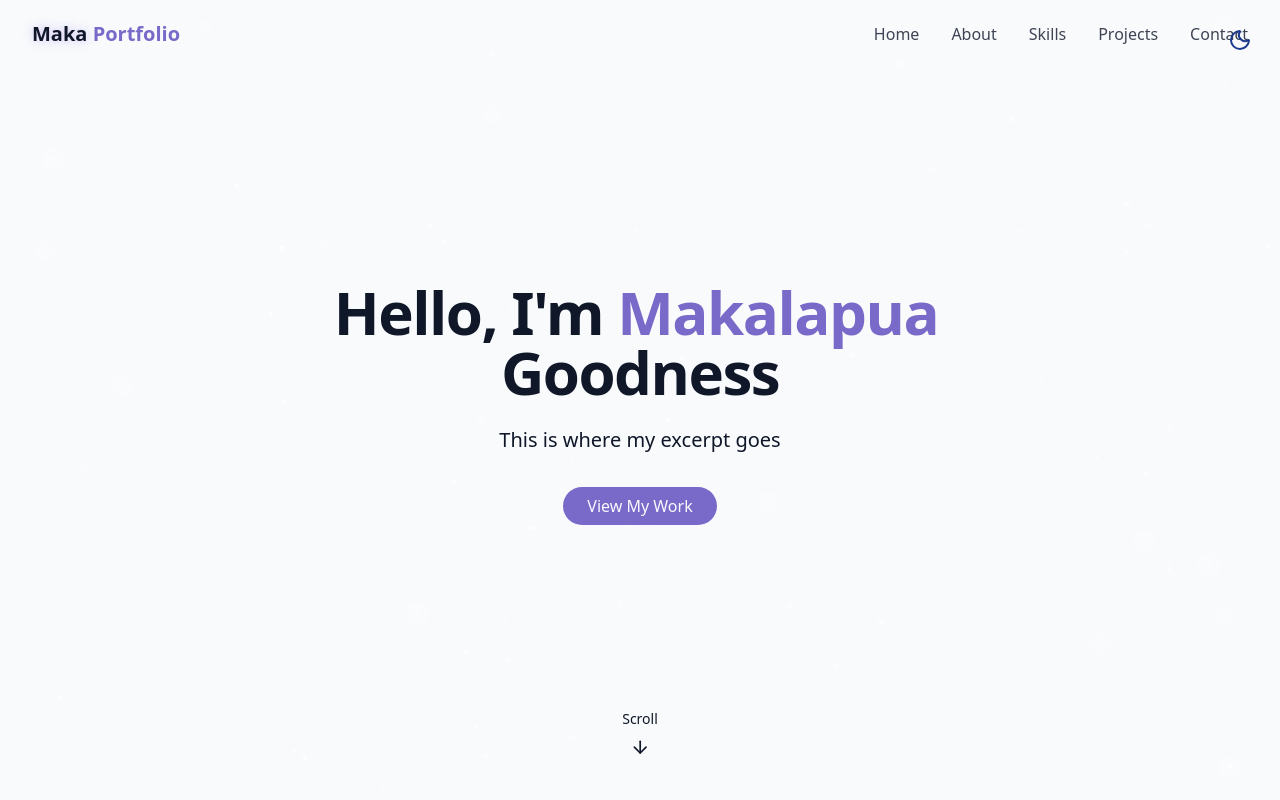
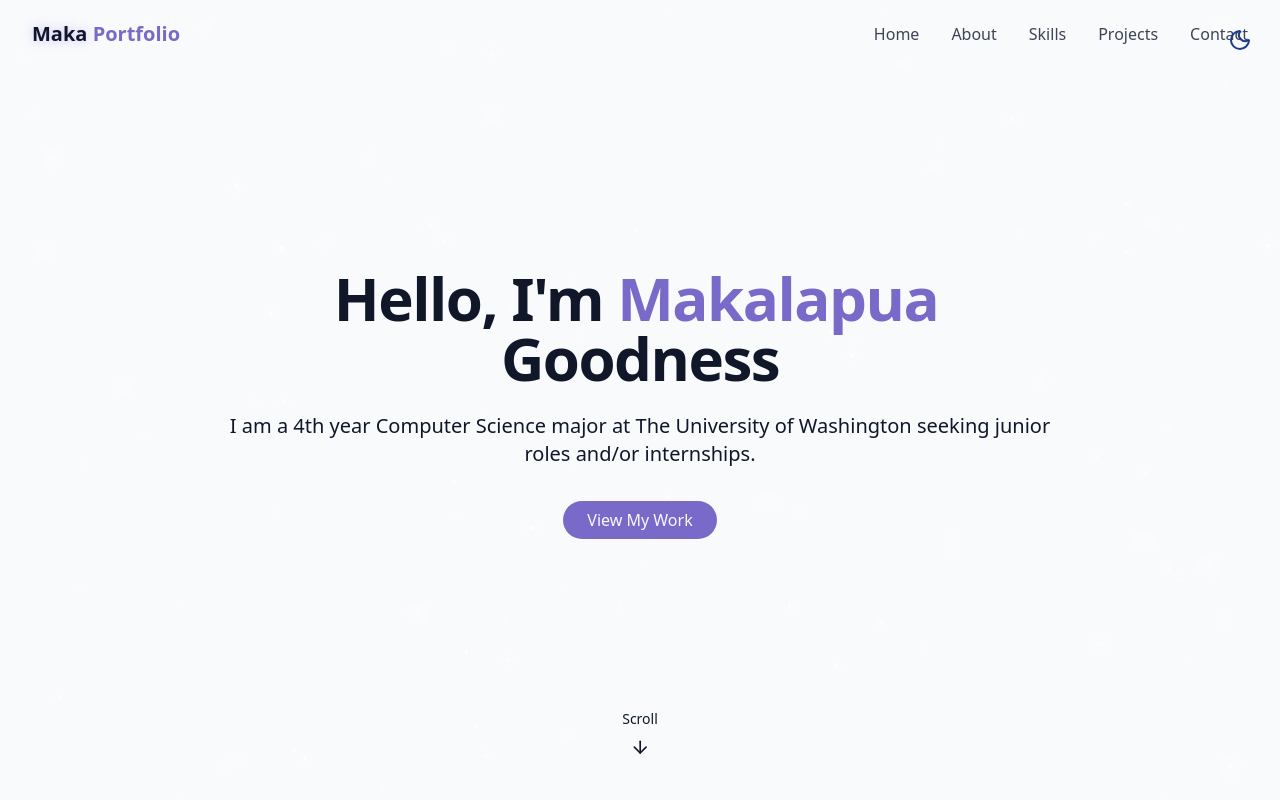
Before and after one commit to makag02/react-tw-portfolio, a React (Vite) app: page / in a window 1280 px wide. Shown: the top 800 px of the page. Built offline with nearby package versions, Linux system fonts and the light colour scheme.

Commit message:
updated Excerpt in the hero section

```diff
--- a/src/components/HeroSection.jsx
+++ b/src/components/HeroSection.jsx
@@ -17,7 +17,7 @@ export const HeroSection = () => {
           </span>
       </h1>
       <p className="text-lg md:text-xl text-muted-foreground max-2-2xl mx-auto opacity-0 animate-fade-in-delay-3">
-        This is where my excerpt goes
+        I am a 4th year Computer Science major at The University of Washington seeking junior roles and/or internships.
         </p>
 
           <div className="pt-4 opacity-0 animate-fade-in-delay-4">
```
